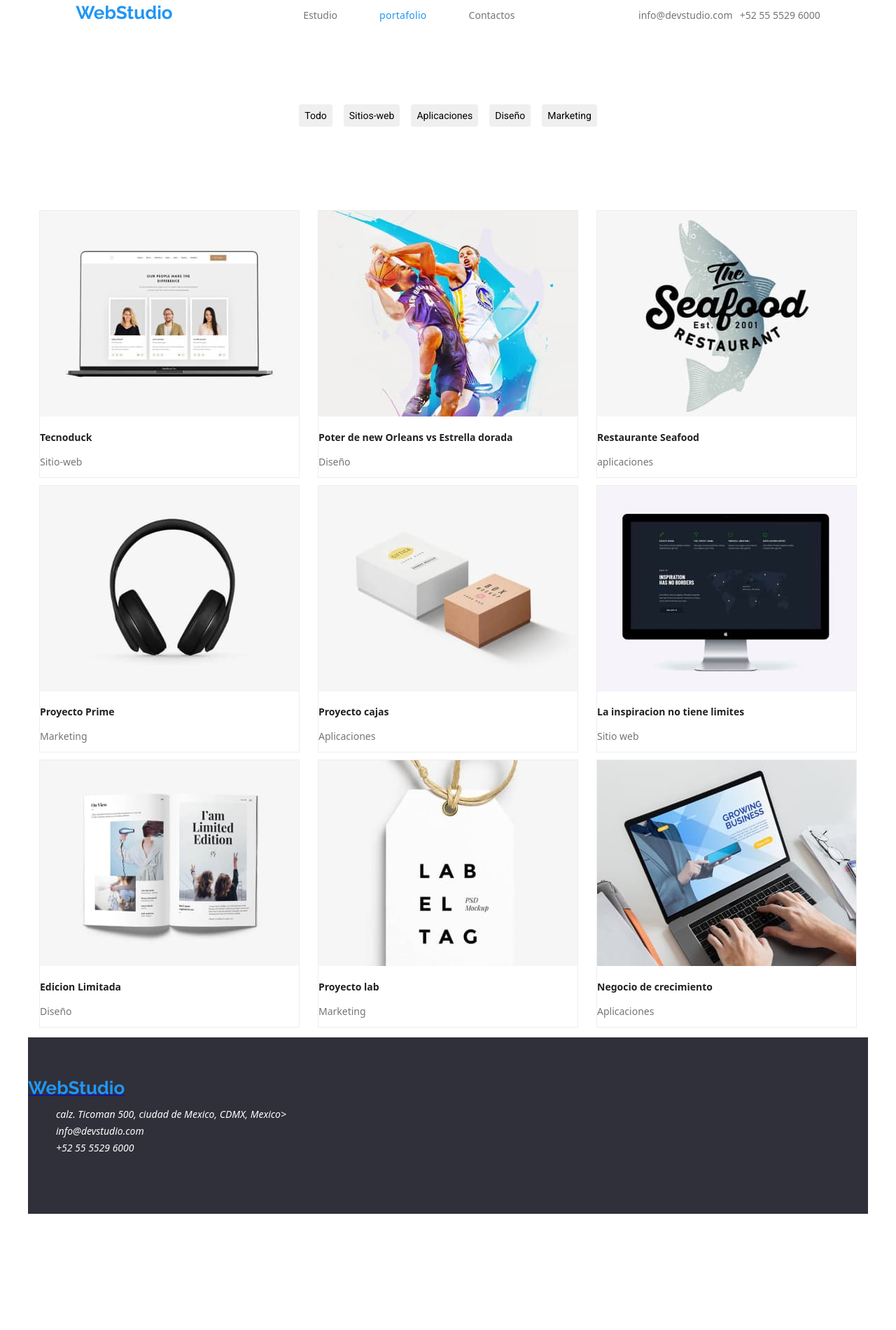
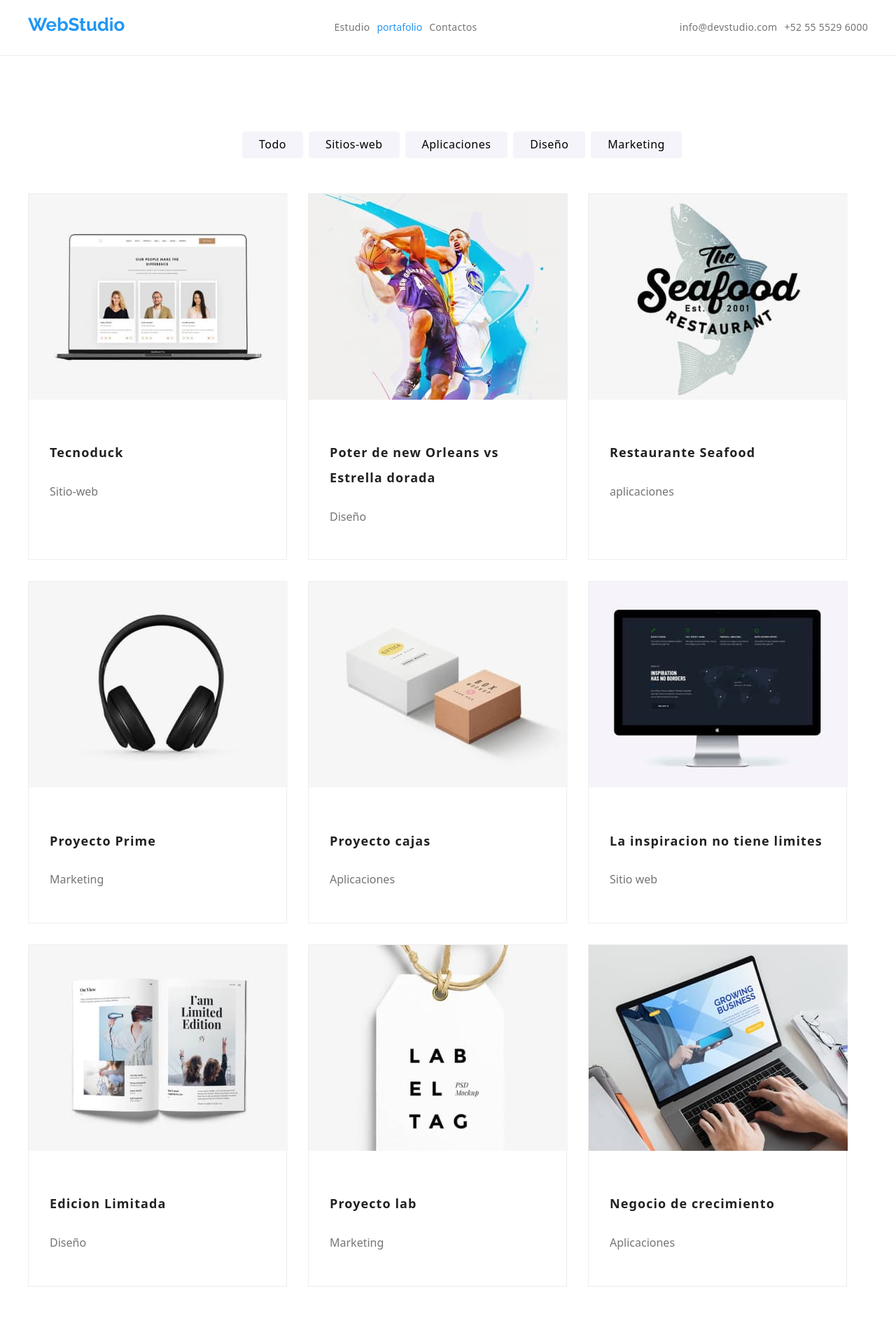
Before and after one commit to JavierAlexisG/goit-markup-hw-03, a plain HTML site: page portafolio.html in a window 1280 px wide. Shown: the top 1900 px of the page at 70% size. Before the commit the page ends 1734 px from the top, so only its background shows below. Drawn offline with nearby package versions, Linux system fonts and the light colour scheme.

Commit message:
cambios 3
tarea 3 cambios.

```diff
--- a/css/styles.css
+++ b/css/styles.css
@@ -41,19 +41,24 @@ body{
     color:var(--accent-color);
     }
 
-.one {
+
+
+.left-side {
     display: flex;
-    justify-content: space-around;
+    align-items: center;
+    height: 80px;
+}
+
+.header-elements {
+    display: flex;
+    justify-content: space-between;
     align-items: center;
 }
 
-
-.link-header:hover,
-.link-header:focus {
+.link-header {
     font-weight: 500;
     line-height: 1.14;
     letter-spacing: 0.02em;
-    color: var(--primary-text-color);
     color: var(--accent-color);
 }
 
@@ -68,12 +73,42 @@ body{
 
 .container {
     width: 1200px;
-    margin:0 auto;
+    margin: auto;
+}
+
+.one {
+    display: flex;
+    justify-content: space-around;
+    align-items: center;
+}
+
+.header {
+    display: flex;
+    align-items: center;
+    height: 80px;
+    border-bottom: 1px solid #ececec;
+}
+
+.header-elements {
+    display: flex;
+    justify-content: space-between;
+    align-items: center;
 }
 
 .mex {
-    color:rgb(255,255,255);
-    weight:500;
+background:var(--secundary-background-color);
+display: flex;
+flex-direction: column;
+height: 252px;
+justify-content: center;
+}
+
+.ul-footer {
+list-style: none;
+display: flex;
+flex-direction: column;
+justify-content: left;
+padding: 0;
 }
 
 .footer-logo {
@@ -108,13 +143,63 @@ body{
     height: 75;
     }
 
+    .header-menu-list-l2 {
+        list-style: none;
+        display: flex;
+        justify-content: center;
+        gap: 30px;
+        margin: 0;
+    }
+
+.header-menu-list-l2 li {
+    flex-basis: calc((100% - 90px) / 4);
+}
+
 
 .section h2 {
     display:flex;
     justify-content: center;
 }
 
+.h2-work {
+    font-weight: 700;
+    font-size: 36px;
+    line-height: 2.625;
+    color: var(--primary-text-color);
+    text-align: center;
+    letter-spacing: 1.08px;
+    margin: 0 0 50px;
+    text-align: center;
+}
 
+.header-menu-list-l3 {
+    list-style: none;
+    gap: 30px;
+    display: flex;
+    margin: 0;
+    justify-content: center;
+    text-align: center;
+}
+
+.header-menu.list-l4 {
+    list-style: none;
+    gap: 30px;
+    display: flex;
+    margin: 0;
+    justify-content: center;
+    text-align: center;
+}
+
+.border-li {
+    flex-basis: calc((100% - 111px) / 4);
+    box-shadow: 0px 1px 3px rgba(0, 0, 0, 0.12), 0px 1px 1px rgba(0, 0, 0, 0.14), 0px 2px 1px rgba(0, 0, 0, 0.2);
+    border-radius: 0px 0px 4px 4px;
+    background-color: #ffffff;
+}
+
+.team-description {
+    padding: 30px 41px;
+}
 
 .header-link-index {
     font-weight: 500;
@@ -126,16 +211,28 @@ body{
 .style-h3-index {
     font-weight: 700;
     font-size: 14px;
-    line-height: 1, 14;
+    line-height: 1, 17;
     color: var(--primary-text-color);
+    letter-spacing: 0.42px;
+    text-transform: uppercase;
+    margin: 0;
 }
 
+.style-h3-index-new {
+    font-weight: 700;
+    font-size: 14px;
+    line-height: 1, 17;
+    color: var(--primary-text-color);
+    justify-content: center;
+    margin-bottom: 10px;
+}
 
 .style-p-index {
-    font-weight: 400px;
     font-size: 14px;
     line-height: 1,7;
     color: var(--secundary-text-color);
+    display: flex;
+    justify-content: center;
 }
 
 .footer-logo:focus {
@@ -149,42 +246,75 @@ body{
     color:var(--quarty-text-color);
 }
 
+.footer-date:hover,
+.footer-date:focus {
+    color: var(--accent-color);
+}
+
+.footer-date {
+    display: flex;
+    width: 231px;
+    flex-direction: column;
+    flex-shrink: 0;
+    color: rgba(255, 255, 255, 0.6);
+    letter-spacing: 0.42px;
+}
+
 .tood:hover {
     color: var(--quarter-text-color);
-    background-color: var(--quarter-background-color);
-    cursor: pointer;
 }
 
 
+.section-2 {
+    padding: 94px 0;
+    background-color: var(--tertiary-background-color);
+}
+
 .section {
-    padding-top: 94px;
+    padding: 94px 0;
 }
 
 .tood {
+    padding-top: 6px;
+    padding-right: 24px;
+    padding-bottom: 6px;
+    padding-left: 24px;
+    flex-shrink: 0;
     border-radius: 4px;
-    border: 20px;
+    background: #f5f4fa;
+    text-align: center;
+    font-size: 16px;
+    font-weight: 500;
+    line-height: 1.6;
+    letter-spacing: 0.48px;
+    border: none;
+}
+
+.tood:hover {
+    color: var(--quarty-text-color);
+    background-color: var(--quarter-background-color);
     cursor: pointer;
-    padding: 8px;
-    margin: 3px;
+    border-radius: 4px;
+    background: #2196f3;
+    text-align: center;
+    font-size: 16px;
+    font-weight: 500;
+    line-height: 1.6;
+    letter-spacing: 0.48px;
 }
 
 
 
-p,h1,h2,h3 {
-}
-
-
-.header-link-index {
-    margin: 50px;
+.link-header {
+    margin: 0;
+    color: rgba(117, 117, 117, 1);
     font-weight: 500;
     line-height: 1.14;
     letter-spacing: 0.02em;
-    color: var(--accent-color);
 }
 
-.link-header {
-    margin: 0;
-    color: rgba(117, 117, 117, 1);
+.link-header:hover {
+    color: var(--accent-color);
 }
 
 ul{
@@ -200,37 +330,53 @@ footer {
 }
 
 .list-two {
-list-style-type: none;
+list-style: none;
 display: flex;
-flex-wrap: nowrap;
-flex-direction: row;
-gap: 10px;
 justify-content: center;
-font-family: 'roboto',sans-serif;
-background-color: rgba (245,244,250,1);
-padding: 8px;
+gap: 8px;
+margin-bottom: 50px;
 }
 
 .list-three  {
 display:flex;
 flex-wrap: wrap;
-gap: 10px;
+gap: 30px;
 padding: 0;
 list-style: none;
-justify-content: space-evenly;
+cursor: pointer;
 }
 
-.list-three li{
-    box-sizing: border-box;
+.list-three li {
+width: 370px;
+border: 1px solid #eee;
+background: #fff;
 }
 
-.computer {
-    height: 300;
-    left:calc(50%-370px/2- 400px);
-    top: calc(50%- 404px/2- 464px);
-    background: var(--quarty-text-color);
-    border: 1px solid #eeeeee;
-    box-shadow: 0px 1px 1px rgba (0,0,0,0.12),
-    0px 4px 4px rgba (0, 0, 0, 0.06);
-    1 px 4px 6px rgba (0, 0, 0, 0.16)
+.computer:hover {
+flex-basis: calc((100% - 180px) / 9);
+border: 1px solid #eee;
+background: #fff;
+box-shadow: 1px 4px 6px 0px rgba(0, 0, 0, 0.16),
+0px 4px 4px 0px rgba(0, 0, 0, 0.06), 0px 1px 1px 0px rgba(0, 0, 0, 0.12);
 }
+
+.description-page {
+    padding: 30px;
+}
+
+.h3-style {
+font-weight: 700;
+font-size: 18px;
+line-height: 2;
+color: var(--primary-text-color);
+letter-spacing: 1.08px;
+display: flex;
+width: 322px;
+flex-direction: column;
+}
+
+.style-p-portafolio {
+font-size: 16px;
+line-height: 1.87;
+color: var(--secundary-text-color);
+}
--- a/portafolio.html
+++ b/portafolio.html
@@ -16,7 +16,8 @@
 </head>
 
 <body>
-  <header class="container one">
+  <header class="header">
+    <div class="container header-elements">
     <a href="./index.html" class="header-logo link"><span class="logo-blue">WebStudio</span></a>
     <nav class="header-nav">
     <ul class="header-menu-list">
@@ -30,88 +31,106 @@
       <li><a href="mailto:info@devstudio.com" class="link-header link">info@devstudio.com</a></li>
       <li><a href="380961111111" class="link-header link">+52 55 5529 6000</a></li>
     </ul>
+    </div>
   </header>
 
   <main>
-    <section class="container section">
-      <div class="container">
-        <div class="list-two">
+    <div class="container">
+    <section class="section">
+        <ul class="list-two">
+        <li>
+          <button type="button" class="tood">Todo</button>
+        </li>
+        <li>
+          <button type="button" class="tood">Sitios-web</button>
+        </li>
+        <li>
+          <button type="button" class="tood">Aplicaciones</button>
+        </li>
+        <li>
+          <button type="button" class="tood">Diseño</button>
+        </li>
+        <li>
+          <button type="button" class="tood">Marketing</button>
+        </li>
+      </ul>
 
-          <button type="button" class="tood">Todo</button>
-
-          <button type="button" class="tood">Sitios-web</button>
-
-          <button type="button" class="tood">Aplicaciones</button>
-
-          <button type="button" class="tood">Diseño</button>
-
-          <button type="button" class="tood">Marketing</button>
-
-        </div>
-      </div>
-    </section>
-
-
-    <section class="container section">
-      <div class="container">
       <ul class="list-three">
         <li class="computer">
           <img src="./images/imagen (19) (1).jpg" width="370" height="294" alt="computador" />
-          <h4>Tecnoduck</h4>
-          <p class="style-p-index">Sitio-web</p>
+          <div class="description-page">
+          <h4 class="h3-style">Tecnoduck</h4>
+          <p class="style-p-portafolio">Sitio-web</p>
+          </div>
         </li>
         <li class="computer">
           <img src="./images/imagen (20) (1).jpg" width="370" height="294" alt="computador" />
-          <h4> Poter de new Orleans vs Estrella dorada</h4>
-          <p class="style-p-index">Diseño</p>
+          <div class="description-page">
+          <h4 class="h3-style" > Poter de new Orleans vs Estrella dorada</h4>
+          <p class="style-p-portafolio">Diseño</p>
+          </div>
         </li>
         <li class="computer">
           <img src="./images/imagen (21) (1).jpg" width="370" height="294" alt="computador" />
-          <h4>Restaurante Seafood</h4>
-          <p class="style-p-index">aplicaciones</p>
+          <div class="description-page">
+          <h4 class="h3-style">Restaurante Seafood</h4>
+          <p class="style-p-portafolio">aplicaciones</p>
+          </div>
         </li>
         <li class="computer">
           <img src="./images/imagen (22) (1).jpg" width="370" height="294" alt="computador"/>
-          <h4>Proyecto Prime</h4>
-          <p class="style-p-index">Marketing</p>
+          <div class="description-page">
+          <h4 class="h3-style">Proyecto Prime</h4>
+          <p class="style-p-portafolio">Marketing</p>
+          </div>
         </li>
         <li class="computer">
           <img src="./images/imagen (23) (1).jpg" width="370" height="294" alt="computador"/>
-          <h4>Proyecto cajas</h4>
-          <p class="style-p-index">Aplicaciones</p>
+          <div class="description-page">
+          <h4 class="h3-style">Proyecto cajas</h4>
+          <p class="style-p-portafolio">Aplicaciones</p>
+          </div>
         </li>
         <li class="computer">
           <img src="./images/imagen (24) (1).jpg" width="370" height="294" alt="computador"/>
-          <h4>La inspiracion no tiene limites</h4>
-          <p class="style-p-index">Sitio web</p>
+          <div class="description-page">
+          <h4 class="h3-style">La inspiracion no tiene limites</h4>
+          <p class="style-p-portafolio">Sitio web</p>
+          </div>
           </li>
           <li class="computer">
             <img src="./images/imagen (25) (1).jpg" alt="370" height="294" alt="computador" />
-            <h4>Edicion Limitada</h4>
-            <P class="style-p-index">Diseño</P>
+            <div class="description-page">
+            <h4 class="h3-style">Edicion Limitada</h4>
+            <P class="style-p-portafolio">Diseño</P>
+            </div>
           </li>
           <li class="computer">
             <img src="./images/imagen (26) (1).jpg" alt="370" height="294" alt="computador" />
-            <h4> Proyecto lab</h4>
-            <p class="style-p-index">Marketing</p>
+            <div class="description-page">
+            <h4 class="h3-style"> Proyecto lab</h4>
+            <p class="style-p-portafolio">Marketing</p>
+            </div>
           </li>
           <li class="computer">
             <img src="./images/imagen (27) (1).jpg" alt="370" height="294" alt="computador" />
-            <h4>Negocio de crecimiento</h4>
-            <p class="style-p-index">Aplicaciones</p>
+            <div class="description-page">
+            <h4 class="h3-style">Negocio de crecimiento</h4>
+            <p class="style-p-portafolio">Aplicaciones</p>
+            </div>
           </li>
-        </li>
-        </div>
       </ul>
     </section>
+    </div>
+  </main>
 
 
-  <footer class="container mex">
+  <footer class="container-mex">
     <div class="container">
-    <a href="./index.html"><span class="logo-blue">WebStudio</span>
+    <a href="./index.html" class="footer-logo link"><span class="logo-blue">WebStudio</span>
     </a>
     <address>
-      <ul>
+      <ul class="ul-footer">
         <li>
           <a href="#" class="footer-date link">calz. Ticoman 500, ciudad de Mexico, CDMX, Mexico>
       </a>
```
Also changed, not shown: index.html (+42 -23 lines).
